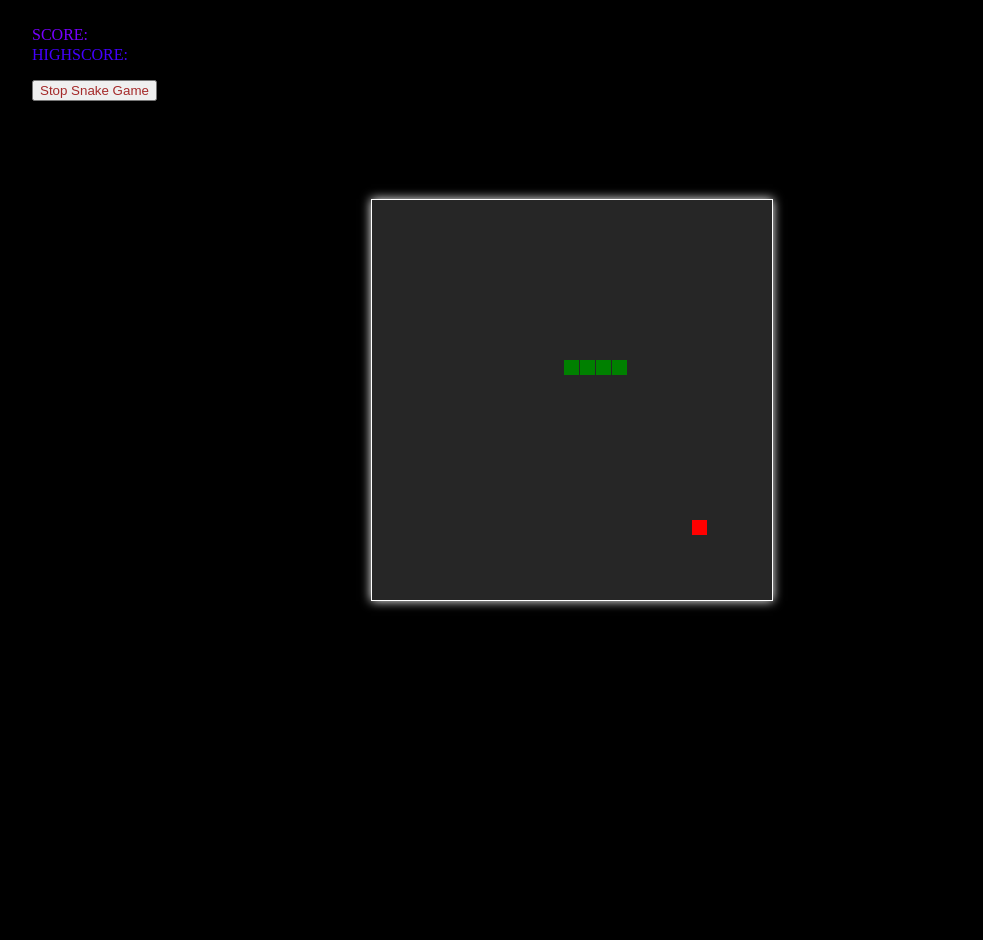
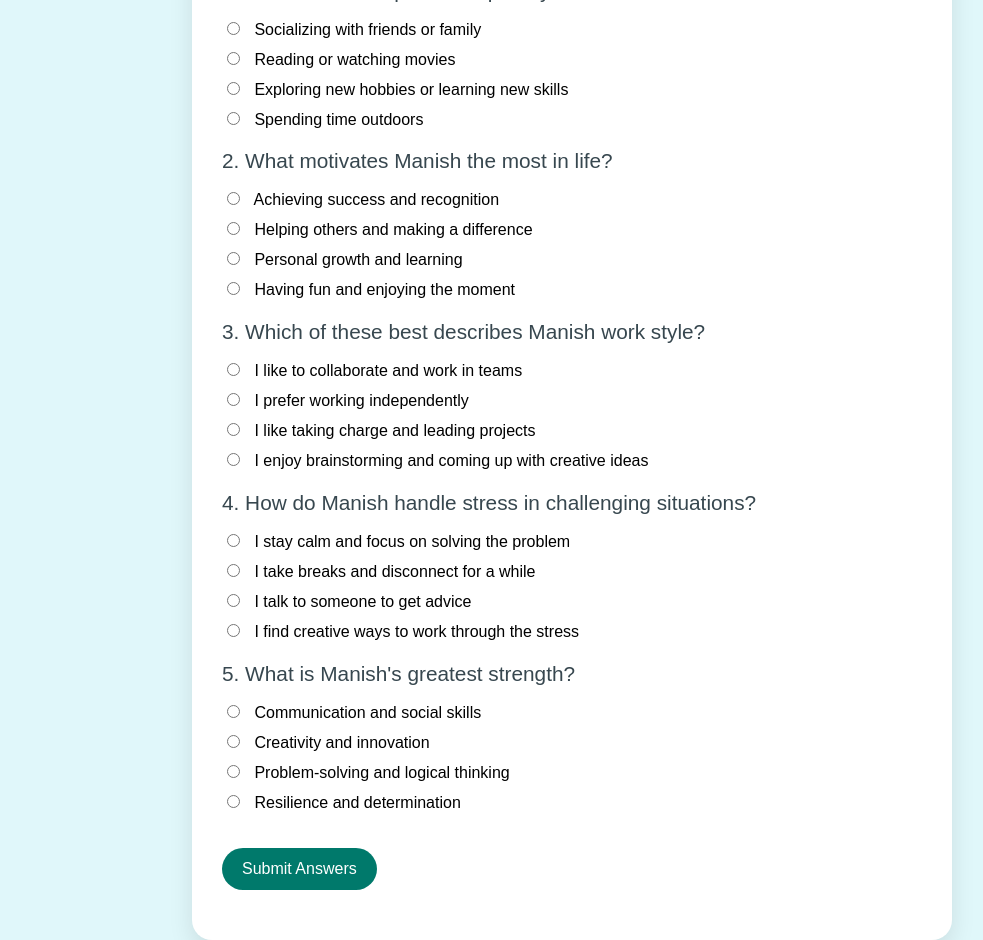
Before and after one commit to manishbhusal7/resume.github.io, a website: page snake.html in a window 1280 px wide. Shown: the whole page, without its empty margins (68-1051 px from the left). Before the commit the page ends 800 px from the top, so only its background shows below. Drawn offline with nearby package versions, Linux system fonts and the light colour scheme.

Commit message:
2nd commit

```diff
--- a/snake.html
+++ b/snake.html
@@ -1,247 +1,191 @@
-<!--SNAKE GAME-->
 <!DOCTYPE html>
-<html>
+<html lang="en">
 <head>
-  <title>Snake Game</title>
-  <script src="https://code.jquery.com/jquery-1.11.3.js"></script>
+    <meta charset="UTF-8">
+    <meta name="viewport" content="width=device-width, initial-scale=1.0">
+    <title>Personality Quiz</title>
     <style>
-  html, body {
-    height: 100%;
+        body {
+            font-family: 'Arial', sans-serif;
+            background-color: #e0f7fa;
             margin: 0;
+            padding: 0;
+            display: flex;
+            justify-content: center;
+            align-items: center;
+            height: 100vh;
+            overflow: hidden;
         }
-  body {
-    background: black;
-    display: flex;
-    align-items: center;
-    justify-content: center;
+        .quiz-container {
+            background-color: #fff;
+            padding: 30px;
+            border-radius: 20px;
+            box-shadow: 0 10px 25px rgba(0, 0, 0, 0.1);
+            max-width: 700px;
+            width: 100%;
+            animation: fadeIn 1.5s ease;
         }
-  canvas {
-      border: 1px solid #fff;
-      background-color: #262626;
-      box-shadow: 0 0 10px #fff;
+        @keyframes fadeIn {
+            from {
+                opacity: 0;
+                transform: translateY(30px);
             }
-
-  #p1
-  {
-    color:rgb(119, 0, 255);
-	position:absolute;
-	left:100px;
-	top:10px;
+            to {
+                opacity: 1;
+                transform: translateY(0);
             }
-    #p2
-  {
-    color:rgb(68, 0, 255);
-	position:absolute;
-	left:100px;
-	top:30px;
         }
-  #score
-  {
-    color:rgb(21, 255, 0);
-    position:absolute;
-	left:155px;
-	top:10px;
+        h1 {
+            text-align: center;
+            color: #00796b;
+            margin-bottom: 30px;
         }
-  #high
-  {
-    color:rgb(9, 255, 0);
-    position:absolute;
-	  left:195px;
-	  top:30px;
+        .question {
+            font-size: 1.3em;
+            margin-bottom: 10px;
+            color: #37474f;
         }
-  #btn_stop
-  {
-    color:brown;
-    position:absolute;
-	  left:100px;
-	  top:80px;
+        .options {
+            list-style: none;
+            padding: 0;
         }
-  #end_msg
-  {
-    color:brown;
-    position:absolute;
-	  left:100px;
-	  top:100px;
+        .options li {
+            margin: 10px 0;
+        }
+        .options input {
+            margin-right: 10px;
+        }
+        .options li:hover {
+            background-color: #e0f2f1;
+            border-radius: 5px;
+            transition: background-color 0.3s ease;
+            cursor: pointer;
+            padding: 5px;
+        }
+        button {
+            display: inline-block;
+            background-color: #00796b;
+            color: white;
+            padding: 12px 20px;
+            border: none;
+            border-radius: 50px;
+            font-size: 1em;
+            cursor: pointer;
+            margin-top: 20px;
+            transition: background-color 0.3s ease, transform 0.3s ease;
+        }
+        button:hover {
+            background-color: #004d40;
+            transform: scale(1.05);
+        }
+        button:disabled {
+            background-color: #ccc;
+            cursor: not-allowed;
+        }
+        #result {
+            margin-top: 20px;
+            font-size: 1.2em;
+            font-weight: bold;
+            text-align: center;
+            color: #00796b;
+            animation: popIn 1s ease;
+        }
+        @keyframes popIn {
+            0% {
+                transform: scale(0);
+            }
+            100% {
+                transform: scale(1);
+            }
         }
     </style>
 </head>
-</head>
 <body>
-    <p id="p1">SCORE:</p>
-    <p id="p2">HIGHSCORE:</p>
-    <p id="score"></p>
-    <p id="high"></p>
-    <button id="btn_stop" >Stop Snake Game</button>
-    <p id="end_msg"></p>
-    <canvas width="400" height="400" id="game"></canvas>
+
+<div class="quiz-container">
+    <h1>Personality Quiz</h1>
+    <div id="quiz">
+        <div class="question-container" id="question-1">
+            <p class="question">1. How do Manish prefer to spend your weekend?</p>
+            <ul class="options">
+                <li><label><input type="radio" name="q1" value="A"> Socializing with friends or family</label></li>
+                <li><label><input type="radio" name="q1" value="B"> Reading or watching movies</label></li>
+                <li><label><input type="radio" name="q1" value="C"> Exploring new hobbies or learning new skills</label></li>
+                <li><label><input type="radio" name="q1" value="D"> Spending time outdoors</label></li>
+            </ul>
+        </div>
+
+        <div class="question-container" id="question-2">
+            <p class="question">2. What motivates Manish the most in life?</p>
+            <ul class="options">
+                <li><label><input type="radio" name="q2" value="A"> Achieving success and recognition</label></li>
+                <li><label><input type="radio" name="q2" value="B"> Helping others and making a difference</label></li>
+                <li><label><input type="radio" name="q2" value="C"> Personal growth and learning</label></li>
+                <li><label><input type="radio" name="q2" value="D"> Having fun and enjoying the moment</label></li>
+            </ul>
+        </div>
+
+        <div class="question-container" id="question-3">
+            <p class="question">3. Which of these best describes Manish work style?</p>
+            <ul class="options">
+                <li><label><input type="radio" name="q3" value="A"> I like to collaborate and work in teams</label></li>
+                <li><label><input type="radio" name="q3" value="B"> I prefer working independently</label></li>
+                <li><label><input type="radio" name="q3" value="C"> I like taking charge and leading projects</label></li>
+                <li><label><input type="radio" name="q3" value="D"> I enjoy brainstorming and coming up with creative ideas</label></li>
+            </ul>
+        </div>
+
+        <div class="question-container" id="question-4">
+            <p class="question">4. How do Manish handle stress in challenging situations?</p>
+            <ul class="options">
+                <li><label><input type="radio" name="q4" value="A"> I stay calm and focus on solving the problem</label></li>
+                <li><label><input type="radio" name="q4" value="B"> I take breaks and disconnect for a while</label></li>
+                <li><label><input type="radio" name="q4" value="C"> I talk to someone to get advice</label></li>
+                <li><label><input type="radio" name="q4" value="D"> I find creative ways to work through the stress</label></li>
+            </ul>
+        </div>
+
+        <div class="question-container" id="question-5">
+            <p class="question">5. What is Manish's greatest strength?</p>
+            <ul class="options">
+                <li><label><input type="radio" name="q5" value="A"> Communication and social skills</label></li>
+                <li><label><input type="radio" name="q5" value="B"> Creativity and innovation</label></li>
+                <li><label><input type="radio" name="q5" value="C"> Problem-solving and logical thinking</label></li>
+                <li><label><input type="radio" name="q5" value="D"> Resilience and determination</label></li>
+            </ul>
+        </div>
+
+        <button id="submit" onclick="submitQuiz()">Submit Answers</button>
+        <div id="result"></div>
+    </div>
+</div>
+
 <script>
-    var canvas = document.getElementById('game');
-    var context = canvas.getContext('2d');
-    var grid = 16;
-    var count = 0;
-    var score=0;
-    //reading  last score value
-    if(localStorage.score){
-      document.getElementById('score').innerHTML=localStorage.score;
+    function submitQuiz() {
+        const answers = {
+            q1: 'B', // Example: assumed answers for demonstration
+            q2: 'C',
+            q3: 'A',
+            q4: 'A',
+            q5: 'D'
+        };
+
+        let score = 0;
+        let totalQuestions = 5;
+
+        for (let i = 1; i <= totalQuestions; i++) {
+            let question = document.querySelector(`input[name="q${i}"]:checked`);
+            if (question && question.value === answers[`q${i}`]) {
+                score++;
+            }
         }
 
-    var max=0;
+        const resultDiv = document.getElementById('result');
+        resultDiv.textContent = `You scored ${score} out of ${totalQuestions}!`;
 
-    var snake = {
-      x: 160,
-      y: 160,
+        document.getElementById('submit').disabled = true;
+    }
+</script>
 
-      // snake velocity. moves one grid length every frame in either the x or y direction
-      dx: grid,
-      dy: 0,
-
-      // keep track of all grids the snake body occupies
-      cells: [],
-
-      // length of the snake. grows when eating an apple
-      maxCells: 4
-    };
-    var apple = {
-      x: 320,
-      y: 320
-    };
-
-    // get random whole numbers in a specific range
-
-    function getRandomInt(min, max) {
-      return Math.floor(Math.random() * (max - min)) + min;
-    }
-
-    // game loop
-    function loop() {
-
-      requestAnimationFrame(loop);
-      // slow game loop to 15 fps instead of 60 (60/15 = 4)
-      if (++count < 10) {
-        return;
-      }
-      count = 0;
-      context.clearRect(0,0,canvas.width,canvas.height);
-      // move snake by it's velocity
-      snake.x += snake.dx;
-      snake.y += snake.dy;
-      // wrap snake position horizontally on edge of screen
-      if (snake.x < 0) {
-        snake.x = canvas.width - grid;
-      }
-      else if (snake.x >= canvas.width) {
-        snake.x = 0;
-      }
-
-      // wrap snake position vertically on edge of screen
-      if (snake.y < 0) {
-        snake.y = canvas.height - grid;
-      }
-      else if (snake.y >= canvas.height) {
-        snake.y = 0;
-      }
-      // keep track of where snake has been. front of the array is always the head
-      snake.cells.unshift({x: snake.x, y: snake.y});
-      // remove cells as we move away from them
-      if (snake.cells.length > snake.maxCells) {
-        snake.cells.pop();
-      }
-      // draw apple
-      context.fillStyle = 'red';
-      context.fillRect(apple.x, apple.y, grid-1, grid-1);
-      // draw snake one cell at a time
-      context.fillStyle = 'green';
-      snake.cells.forEach(function(cell, index) {
-
-        // drawing 1 px smaller than the grid creates a grid effect in the snake body so you can see how long it is
-        context.fillRect(cell.x, cell.y, grid-1, grid-1);
-        // snake ate apple
-        if (cell.x === apple.x && cell.y === apple.y) {
-          snake.maxCells++;
-          score+=1;
-        //saving score for next playing.
-        localStorage.setItem('score',score);
-          //max=score;
-          document.getElementById('score').innerHTML=score;
-
-          // canvas is 400x400 which is 25x25 grids
-          apple.x = getRandomInt(0, 25) * grid;
-          apple.y = getRandomInt(0, 25) * grid;
-        }
-        // check collision with all cells after this one (modified bubble sort)
-        for (var i = index + 1; i < snake.cells.length; i++)
-        {
-
-          // snake occupies same space as a body part. reset game
-          if (cell.x === snake.cells[i].x && cell.y === snake.cells[i].y)
-         {
-
-            if(score>max)
-            {
-             max=score;
-            }
-            snake.x = 160;
-            snake.y = 160;
-            snake.cells = [];
-            snake.maxCells = 4;
-            snake.dx = grid;
-            snake.dy = 0;
-            //score=0;
-            apple.x = getRandomInt(0, 25) * grid;
-            apple.y = getRandomInt(0, 25) * grid;
-            document.getElementById('high').innerHTML=max;
-          }
-        }
-      }
-      );
-    }
-    // listen to keyboard events to move the snake
-    document.addEventListener('keydown', function(e) {
-      // prevent snake from backtracking on itself by checking that it's
-      // not already moving on the same axis (pressing left while moving
-      // left won't do anything, and pressing right while moving left
-      // shouldn't let you collide with your own body)
-
-      // left arrow key
-      if (e.which === 37 && snake.dx === 0) {
-        snake.dx = -grid;
-        snake.dy = 0;
-      }
-      // up arrow key
-      else if (e.which === 38 && snake.dy === 0) {
-        snake.dy = -grid;
-        snake.dx = 0;
-      }
-      // right arrow key
-      else if (e.which === 39 && snake.dx === 0) {
-        snake.dx = grid;
-        snake.dy = 0;
-      }
-      // down arrow key
-      else if (e.which === 40 && snake.dy === 0) {
-        snake.dy = grid;
-        snake.dx = 0;
-      }
-    });
-    // start the game
-    requestAnimationFrame(loop);
-
-
-
-
-    function myFunction() {
-      document.getElementById('end_msg').innerHTML="";
-      alert('Press confirm to continue');
-    }
-
-    //stop playing
-    $(document).ready(function(){
-            $('#btn_stop').click(function(){
-          document.getElementById('end_msg').innerHTML="Game stoped by player" ;
-          setTimeout(myFunction, 1000);
-            });
-        });
-
-    </script>
 </body>
 </html>
```
Also changed, not shown: api/send.js (added, +33 -0 lines), contact-form/package.json (added, +17 -0 lines), index.html (+8 -8 lines), package.json (added, +18 -0 lines), server.js (added, +140 -0 lines), style.css (+37 -3 lines), 3 other files. Lines whose indentation alone changed are shown as unchanged.
